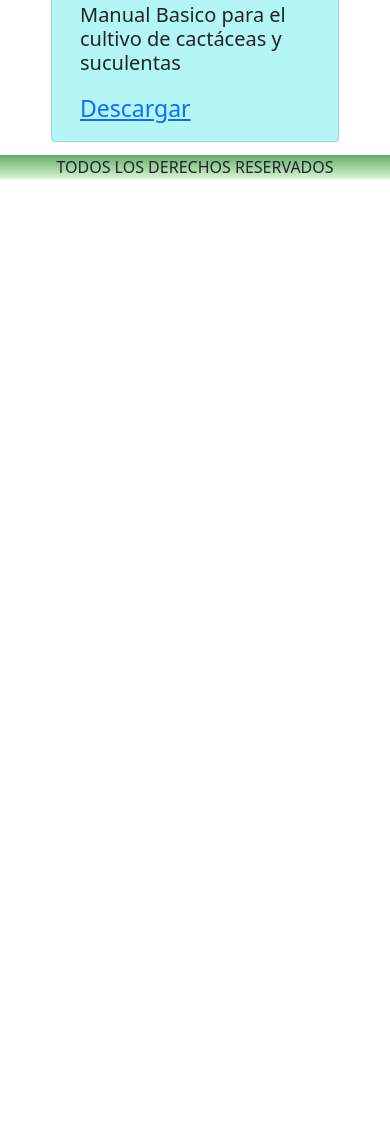
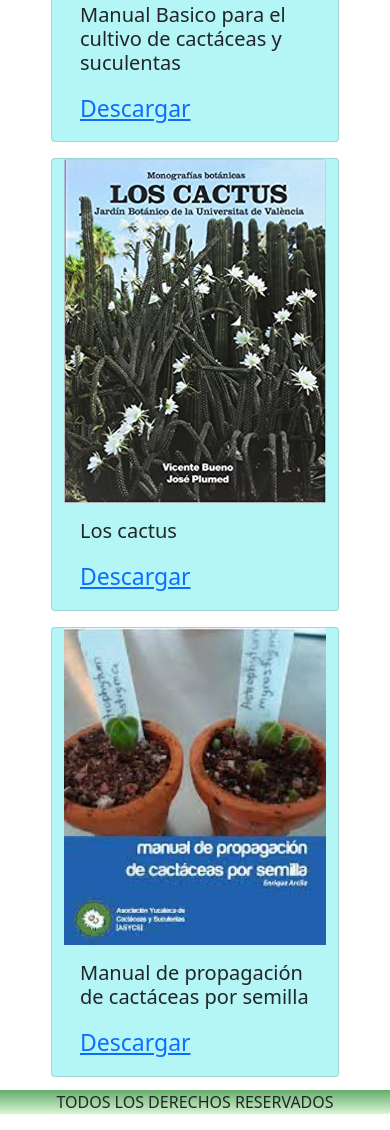
Before and after one commit to GwenMethos/suculentas_wendySixtos, a website: page assets/views/libros.html in a window 390 px wide. Shown: the part 1220-2350 px from the top of the page. Before the commit the page ends 1415 px from the top, so only its background shows below. Drawn offline with nearby package versions, Linux system fonts and the light colour scheme.

Commit message:
agregando cards para view libros

```diff
--- a/assets/sass/views/_videos.scss
+++ b/assets/sass/views/_videos.scss
@@ -1,8 +1,8 @@
-.video{
+.video {
+  margin: 2em;
+  font-size: 23px;
+  display: flex;
+  align-items: center;
+  justify-content: start;
 
-    font-size: 23px;
-    display: flex;
-    align-items: center;
-    justify-content: start;
-
-  }
+}
--- a/assets/views/libros.html
+++ b/assets/views/libros.html
@@ -76,7 +76,39 @@
                         </a>
                     </div>
                 </div>
+
+                <div class="card col-lg-4 col-md-6 col-sm-12 mx-2 my-2" style="width: 18rem;">
+                    <img src="../image/libros/Los cactus.jpeg" class="card-img-top" alt="...">
+                    <div class="card-body">
+                        <h5 class="card-title">Los cactus</h5>
+                        <p class="card-text"></p>
+                        <a href="../archivos/10. Los cactus Autor Vicente Bueno y José Plumed.pdf"
+                            download="Reporte2Mayo2010">
+                            Descargar
+                        </a>
+                    </div>
+                </div>
+
+                <div class="card col-lg-4 col-md-6 col-sm-12 mx-2 my-2" style="width: 18rem;">
+                    <img src="../image/libros/Manual de propagación.jpeg" class="card-img-top" alt="...">
+                    <div class="card-body">
+                        <h5 class="card-title">Manual de propagación de cactáceas por semilla</h5>
+                        <p class="card-text"></p>
+                        <a href="../archivos/07. Manual de propagación de cactáceas por semilla Autor Silo.tips.pdf"
+                            download="Reporte2Mayo2010">
+                            Descargar
+                        </a>
+                    </div>
+                </div>
+
             </div>
+
+
+
+
+
+        </div>
+
 
 
         </div>
```
Also changed, not shown: assets/views/videos.html (+16 -10 lines), assets/css/main.css, assets/image/libros/Los cactus.jpeg (added), assets/image/libros/Manual de propagación.jpeg (added), assets/image/libros/descarga2.jpeg, assets/sass/views/_cuidados.scss (line endings or trailing spaces), 1 other file.
